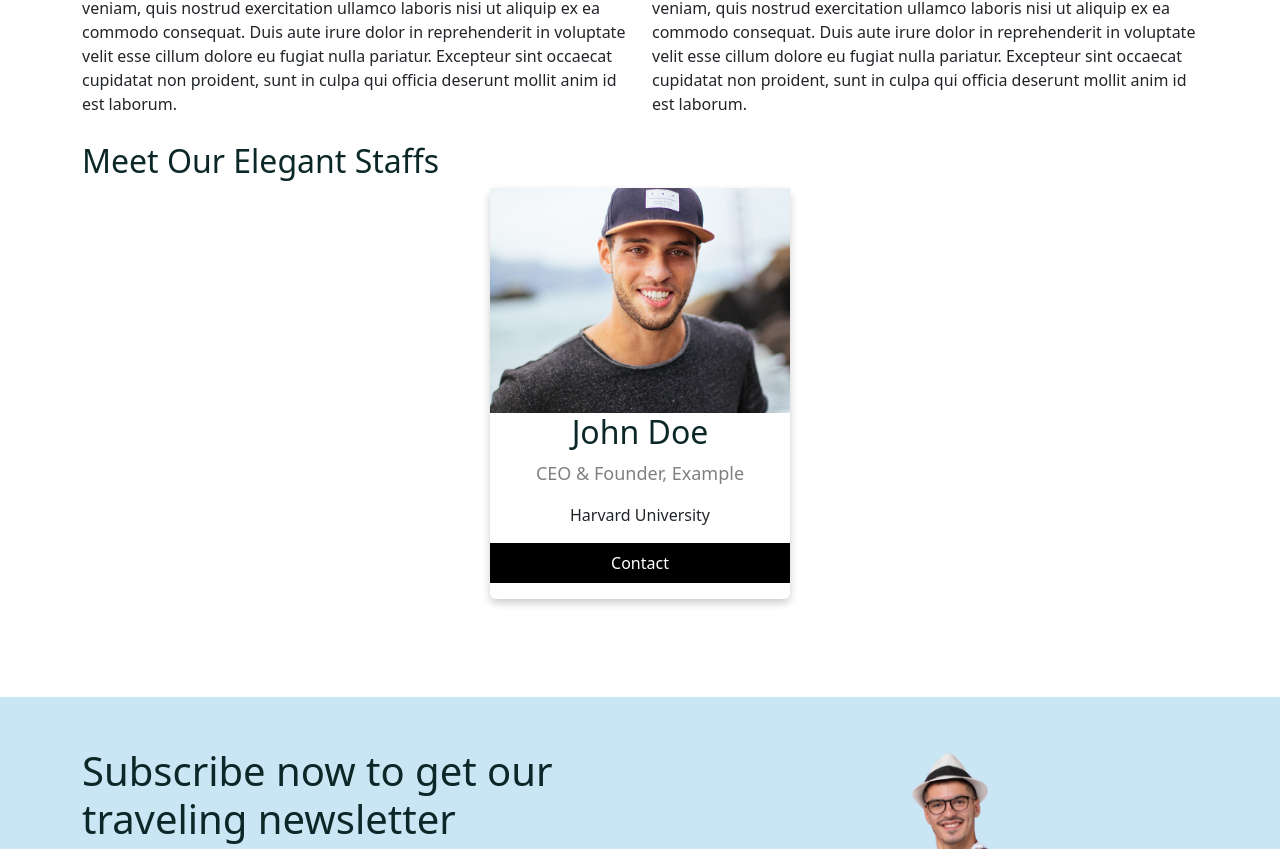
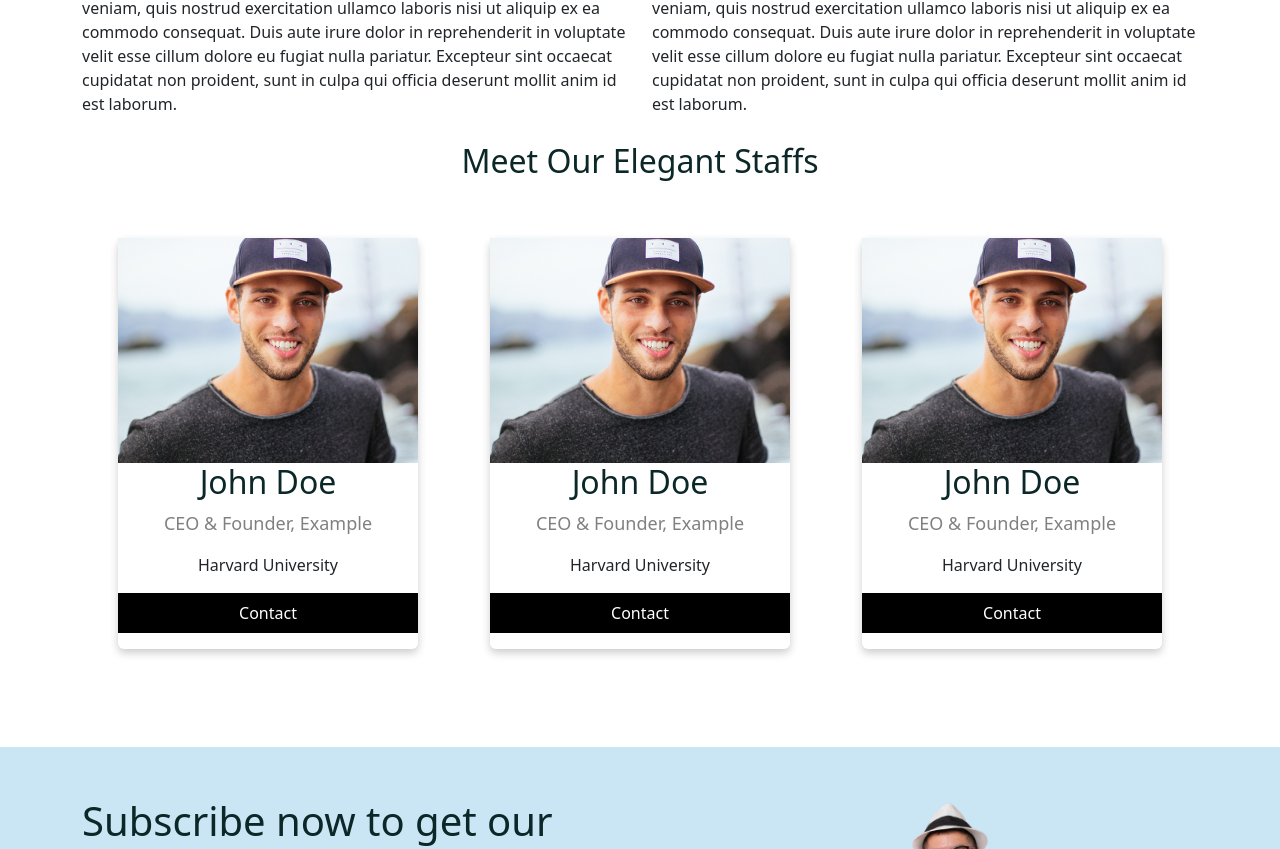
Before and after one commit to brad434/MERN_Tour_Website, a React (Create React App) app in the folder client/: page /about in a window 1280 px wide. Shown: the part 538-1387 px from the top of the page. Built offline with nearby package versions, Linux system fonts and the light colour scheme; a web font is replaced by a local one.

Commit message:
updated about us

```diff
--- a/client/src/pages/About.jsx
+++ b/client/src/pages/About.jsx
@@ -44,9 +44,40 @@ const About = () => {
                     </Row>
 
                     <Row>
-                        <Col>
+                        <Col lg="12">
                             <div className='card_list'>
-                                <h2>Meet Our Elegant Staffs</h2>
+                                <div className='title text-center mb-5'>
+                                    <h2>Meet Our Elegant Staffs</h2>
+                                </div>
+                            </div>
+                        </Col>
+                    </Row>
+
+                    <Row>
+                        <Col lg="12">
+                            <div className='card_list d-flex align-item-center'>
+                                <div className="card">
+                                    <img src={profilePicOne} alt="John" />
+                                    <h2>John Doe</h2>
+                                    <p class="title">CEO & Founder, Example</p>
+                                    <p>Harvard University</p>
+                                    <a href="#"><i className="fa fa-dribbble"></i></a>
+                                    <a href="#"><i className="fa fa-twitter"></i></a>
+                                    <a href="#"><i className="fa fa-linkedin"></i></a>
+                                    <a href="#"><i className="fa fa-facebook"></i></a>
+                                    <p><button>Contact</button></p>
+                                </div>
+                                <div class="card">
+                                    <img src={profilePicOne} alt="John" />
+                                    <h2>John Doe</h2>
+                                    <p class="title">CEO & Founder, Example</p>
+                                    <p>Harvard University</p>
+                                    <a href="#"><i className="fa fa-dribbble"></i></a>
+                                    <a href="#"><i className="fa fa-twitter"></i></a>
+                                    <a href="#"><i className="fa fa-linkedin"></i></a>
+                                    <a href="#"><i className="fa fa-facebook"></i></a>
+                                    <p><button>Contact</button></p>
+                                </div>
                                 <div class="card">
                                     <img src={profilePicOne} alt="John" />
                                     <h2>John Doe</h2>
```
